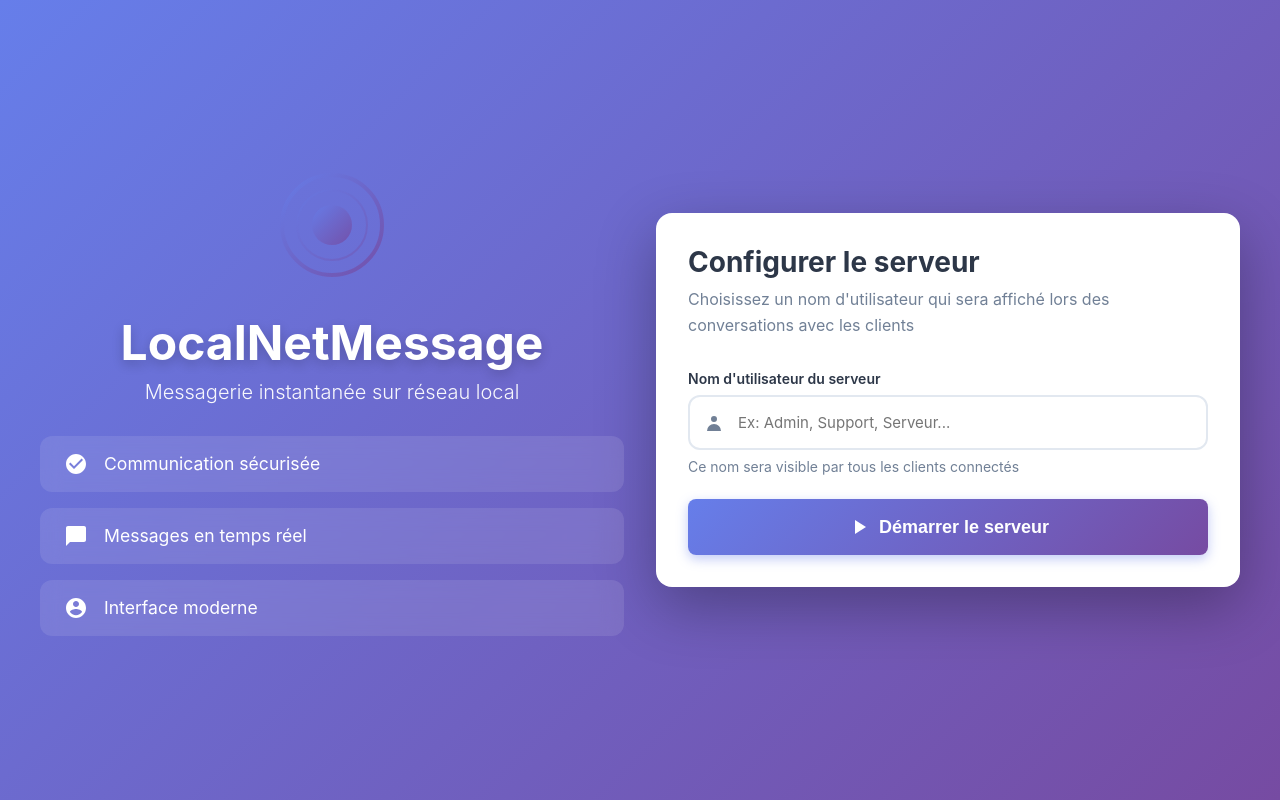
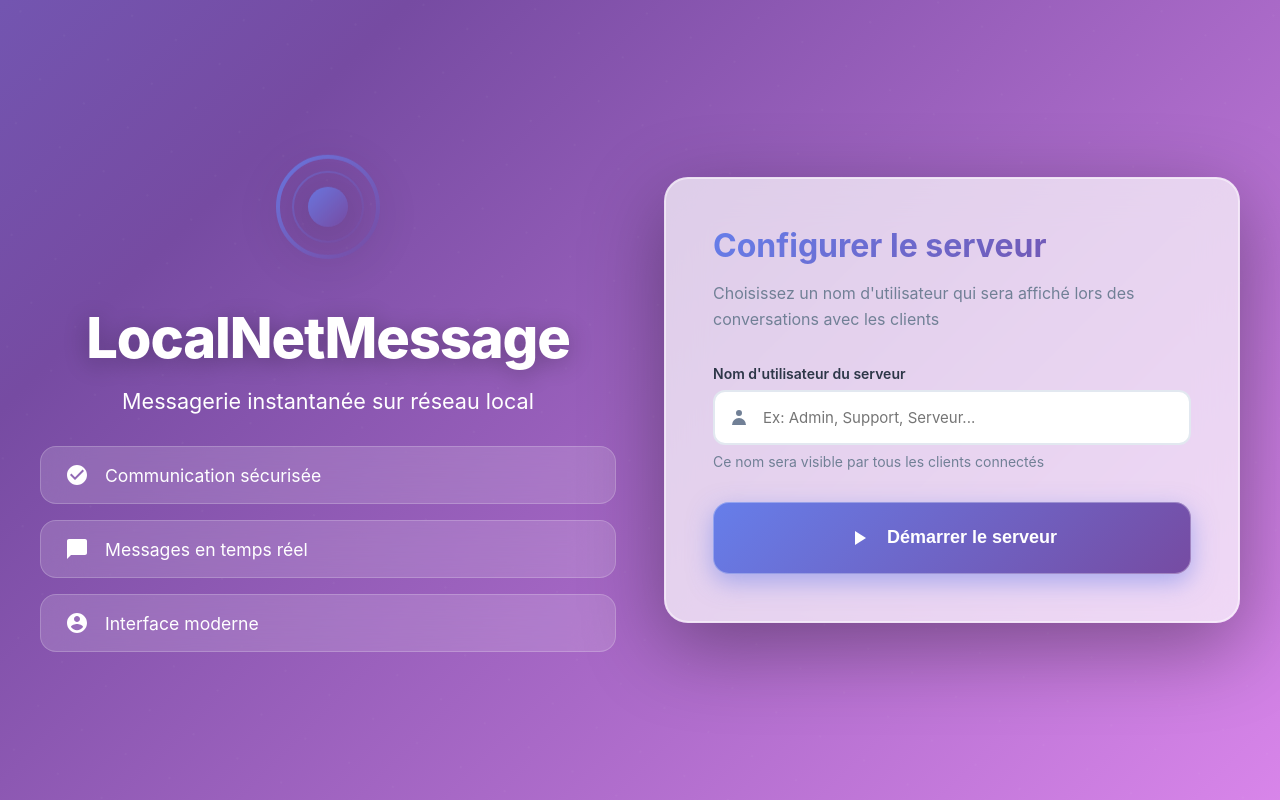
Before and after one commit to Halid13/LocalNetMessage, a Flask app: page / in a window 1280 px wide. Run offline with Flask 3, Linux system fonts and the light colour scheme; some libraries are stand-ins or nearby versions.

Commit message:
modify the accueil of the server

```diff
--- a/static/modern-overrides.css
+++ b/static/modern-overrides.css
@@ -30,9 +30,14 @@ body.dark {
     --shadow-sm: 0 1px 2px 0 rgba(0,0,0,0.6), 0 1px 1px 0 rgba(0,0,0,0.4);
     --shadow-md: 0 4px 8px -2px rgba(0,0,0,0.5), 0 2px 4px -2px rgba(0,0,0,0.4);
     --shadow-lg: 0 10px 18px -4px rgba(0,0,0,0.55), 0 6px 10px -4px rgba(0,0,0,0.45);
+    --glass-bg: rgba(30, 36, 48, 0.6);
+    --glass-border: rgba(255, 255, 255, 0.08);
 }
 
-@keyframes messageEnter {
+body.dark .message.received .message-text {
+    border-color: var(--border-color);
+    background: var(--msg-received-bg);
+}@keyframes messageEnter {
 	0% { opacity: 0; transform: translateY(8px) scale(0.98); }
 	60% { opacity: 1; transform: translateY(-2px) scale(1.01); }
 	100% { opacity: 1; transform: translateY(0) scale(1); }
--- a/static/style.css
+++ b/static/style.css
@@ -7,12 +7,14 @@
     --primary-color: #667eea;
     --primary-dark: #5568d3;
     --secondary-color: #764ba2;
+    --accent-gradient: linear-gradient(135deg, #f093fb 0%, #f5576c 100%);
 
     /* Couleurs de fond */
     --bg-primary: #f7fafc;
     --bg-secondary: #ffffff;
     --bg-tertiary: #edf2f7;
     --bg-dark: #1a202c;
+    --bg-overlay: rgba(255, 255, 255, 0.95);
 
     /* Couleurs de texte */
     --text-primary: #2d3748;
@@ -31,6 +33,7 @@
     --shadow-md: 0 4px 6px -1px rgba(0, 0, 0, 0.1), 0 2px 4px -1px rgba(0, 0, 0, 0.06);
     --shadow-lg: 0 10px 15px -3px rgba(0, 0, 0, 0.1), 0 4px 6px -2px rgba(0, 0, 0, 0.05);
     --shadow-xl: 0 20px 25px -5px rgba(0, 0, 0, 0.1), 0 10px 10px -5px rgba(0, 0, 0, 0.04);
+    --shadow-glow: 0 0 20px rgba(102, 126, 234, 0.3);
 
     /* Espacements */
     --spacing-xs: 0.25rem;
@@ -38,16 +41,25 @@
     --spacing-md: 1rem;
     --spacing-lg: 1.5rem;
     --spacing-xl: 2rem;
+    --spacing-2xl: 3rem;
 
     /* Rayons de bordure */
     --radius-sm: 0.375rem;
     --radius-md: 0.5rem;
     --radius-lg: 0.75rem;
     --radius-xl: 1rem;
+    --radius-2xl: 1.5rem;
+    --radius-full: 9999px;
 
     /* Transitions */
     --transition-fast: 150ms ease-in-out;
     --transition-normal: 300ms ease-in-out;
+    --transition-smooth: 500ms cubic-bezier(0.4, 0, 0.2, 1);
+
+    /* Glassmorphism */
+    --glass-bg: rgba(255, 255, 255, 0.7);
+    --glass-border: rgba(255, 255, 255, 0.3);
+    --glass-blur: blur(20px);
 }
 
 /* ========================================
@@ -646,7 +658,7 @@ body {
 }
 
 .message.received .message-avatar {
-    background: linear-gradient(135deg, #f093fb 0%, #f5576c 100%);
+    background: var(--accent-gradient);
 }
 
 .message-content {
@@ -684,25 +696,28 @@ body {
 
 .message-text {
     padding: var(--spacing-md) var(--spacing-lg);
-    border-radius: var(--radius-lg);
+    border-radius: var(--radius-xl);
     background: var(--msg-received-bg);
     color: var(--text-primary);
     word-wrap: break-word;
     box-shadow: var(--shadow-sm);
     line-height: 1.5;
+    position: relative;
 }
 
 .message.sent .message-text {
-    background: var(--msg-sent-bg);
+    background: var(--primary-gradient);
     color: var(--text-white);
+    box-shadow: 0 4px 12px rgba(102, 126, 234, 0.25);
 }
 
 .message.sent .message-text {
-    border-bottom-right-radius: 0.25rem;
+    border-bottom-right-radius: var(--radius-sm);
 }
 
 .message.received .message-text {
-    border-bottom-left-radius: 0.25rem;
+    border-bottom-left-radius: var(--radius-sm);
+    border: 1px solid var(--border-color);
 }
 
 /* System Message */
@@ -1046,8 +1061,35 @@ body {
     display: flex;
     align-items: center;
     justify-content: center;
-    background: linear-gradient(135deg, #667eea 0%, #764ba2 100%);
+    background: linear-gradient(135deg, #667eea 0%, #764ba2 50%, #f093fb 100%);
+    background-size: 200% 200%;
+    animation: gradientShift 15s ease infinite;
     padding: var(--spacing-xl);
+    position: relative;
+    overflow: hidden;
+}
+
+.welcome-page::before {
+    content: '';
+    position: absolute;
+    top: -50%;
+    left: -50%;
+    width: 200%;
+    height: 200%;
+    background: radial-gradient(circle, rgba(255,255,255,0.1) 1px, transparent 1px);
+    background-size: 50px 50px;
+    animation: float 20s linear infinite;
+    opacity: 0.3;
+}
+
+@keyframes gradientShift {
+    0%, 100% { background-position: 0% 50%; }
+    50% { background-position: 100% 50%; }
+}
+
+@keyframes float {
+    from { transform: translate(0, 0) rotate(0deg); }
+    to { transform: translate(100px, 100px) rotate(360deg); }
 }
 
 .welcome-container {
@@ -1055,8 +1097,10 @@ body {
     width: 100%;
     display: grid;
     grid-template-columns: 1fr 1fr;
-    gap: var(--spacing-xl);
+    gap: var(--spacing-2xl);
     align-items: center;
+    position: relative;
+    z-index: 1;
 }
 
 .welcome-hero {
@@ -1065,22 +1109,36 @@ body {
 }
 
 .welcome-logo {
-    margin-bottom: var(--spacing-lg);
-    animation: pulse 3s ease-in-out infinite;
+    margin-bottom: var(--spacing-xl);
+    animation: pulse 3s ease-in-out infinite, float-gentle 6s ease-in-out infinite;
+    filter: drop-shadow(0 8px 24px rgba(0, 0, 0, 0.3));
+}
+
+@keyframes float-gentle {
+    0%, 100% { transform: translateY(0); }
+    50% { transform: translateY(-15px); }
 }
 
 .welcome-title {
-    font-size: 3rem;
-    font-weight: 700;
-    margin-bottom: var(--spacing-sm);
-    text-shadow: 0 4px 12px rgba(0, 0, 0, 0.2);
+    font-size: 3.5rem;
+    font-weight: 800;
+    margin-bottom: var(--spacing-md);
+    text-shadow: 0 4px 24px rgba(0, 0, 0, 0.3);
+    letter-spacing: -0.02em;
+    animation: slideInFromLeft 0.8s cubic-bezier(0.4, 0, 0.2, 1);
+}
+
+@keyframes slideInFromLeft {
+    from { opacity: 0; transform: translateX(-30px); }
+    to { opacity: 1; transform: translateX(0); }
 }
 
 .welcome-subtitle {
-    font-size: 1.25rem;
+    font-size: 1.35rem;
     opacity: 0.95;
     margin-bottom: var(--spacing-xl);
-    font-weight: 300;
+    font-weight: 400;
+    animation: slideInFromLeft 0.8s cubic-bezier(0.4, 0, 0.2, 1) 0.1s both;
 }
 
 .welcome-features {
@@ -1094,16 +1152,24 @@ body {
     display: flex;
     align-items: center;
     gap: var(--spacing-md);
-    background: rgba(255, 255, 255, 0.1);
+    background: rgba(255, 255, 255, 0.15);
     padding: var(--spacing-md) var(--spacing-lg);
-    border-radius: var(--radius-lg);
-    backdrop-filter: blur(10px);
-    transition: all var(--transition-normal);
+    border-radius: var(--radius-xl);
+    backdrop-filter: blur(20px);
+    -webkit-backdrop-filter: blur(20px);
+    border: 1px solid rgba(255, 255, 255, 0.2);
+    transition: all var(--transition-smooth);
+    animation: slideInFromLeft 0.8s cubic-bezier(0.4, 0, 0.2, 1) calc(0.2s + var(--delay, 0s)) both;
 }
 
+.feature-item:nth-child(1) { --delay: 0s; }
+.feature-item:nth-child(2) { --delay: 0.1s; }
+.feature-item:nth-child(3) { --delay: 0.2s; }
+
 .feature-item:hover {
-    background: rgba(255, 255, 255, 0.15);
-    transform: translateX(10px);
+    background: rgba(255, 255, 255, 0.25);
+    transform: translateX(12px) scale(1.02);
+    box-shadow: 0 8px 32px rgba(0, 0, 0, 0.2);
 }
 
 .feature-item svg {
@@ -1115,16 +1181,29 @@ body {
 }
 
 .welcome-form-card {
-    background: var(--bg-secondary);
-    padding: var(--spacing-xl);
-    border-radius: var(--radius-xl);
-    box-shadow: 0 20px 60px rgba(0, 0, 0, 0.3);
+    background: var(--glass-bg);
+    backdrop-filter: var(--glass-blur);
+    -webkit-backdrop-filter: var(--glass-blur);
+    padding: var(--spacing-2xl);
+    border-radius: var(--radius-2xl);
+    border: 1px solid var(--glass-border);
+    box-shadow: 0 24px 80px rgba(0, 0, 0, 0.35), 0 0 0 1px rgba(255, 255, 255, 0.5) inset;
+    animation: slideInFromRight 0.8s cubic-bezier(0.4, 0, 0.2, 1);
+}
+
+@keyframes slideInFromRight {
+    from { opacity: 0; transform: translateX(30px); }
+    to { opacity: 1; transform: translateX(0); }
 }
 
 .welcome-form-card h2 {
-    font-size: 1.75rem;
-    color: var(--text-primary);
-    margin-bottom: var(--spacing-sm);
+    font-size: 2rem;
+    font-weight: 700;
+    background: var(--primary-gradient);
+    -webkit-background-clip: text;
+    -webkit-text-fill-color: transparent;
+    background-clip: text;
+    margin-bottom: var(--spacing-md);
 }
 
 .form-description {
@@ -1159,30 +1238,50 @@ body {
 
 .btn-start-server {
     width: 100%;
-    padding: var(--spacing-md) var(--spacing-lg);
+    padding: var(--spacing-lg);
     background: var(--primary-gradient);
     color: white;
     border: none;
-    border-radius: var(--radius-md);
+    border-radius: var(--radius-xl);
     font-size: 1.125rem;
-    font-weight: 600;
+    font-weight: 700;
     cursor: pointer;
     display: flex;
     align-items: center;
     justify-content: center;
-    gap: var(--spacing-sm);
-    transition: all var(--transition-normal);
-    margin-top: var(--spacing-lg);
-    box-shadow: 0 4px 12px rgba(102, 126, 234, 0.4);
+    gap: var(--spacing-md);
+    transition: all var(--transition-smooth);
+    margin-top: var(--spacing-xl);
+    box-shadow: 0 8px 24px rgba(102, 126, 234, 0.5), 0 0 0 1px rgba(255, 255, 255, 0.3) inset;
+    position: relative;
+    overflow: hidden;
+}
+
+.btn-start-server::before {
+    content: '';
+    position: absolute;
+    top: 50%;
+    left: 50%;
+    width: 0;
+    height: 0;
+    border-radius: 50%;
+    background: rgba(255, 255, 255, 0.3);
+    transform: translate(-50%, -50%);
+    transition: width 0.6s, height 0.6s;
+}
+
+.btn-start-server:hover::before {
+    width: 300px;
+    height: 300px;
 }
 
 .btn-start-server:hover {
-    transform: translateY(-2px);
-    box-shadow: 0 6px 20px rgba(102, 126, 234, 0.6);
+    transform: translateY(-3px) scale(1.02);
+    box-shadow: 0 12px 32px rgba(102, 126, 234, 0.7), 0 0 40px rgba(102, 126, 234, 0.3);
 }
 
 .btn-start-server:active {
-    transform: translateY(0);
+    transform: translateY(-1px) scale(0.98);
 }
 
 @media (max-width: 968px) {
```
Lines whose indentation alone changed are shown as unchanged.
